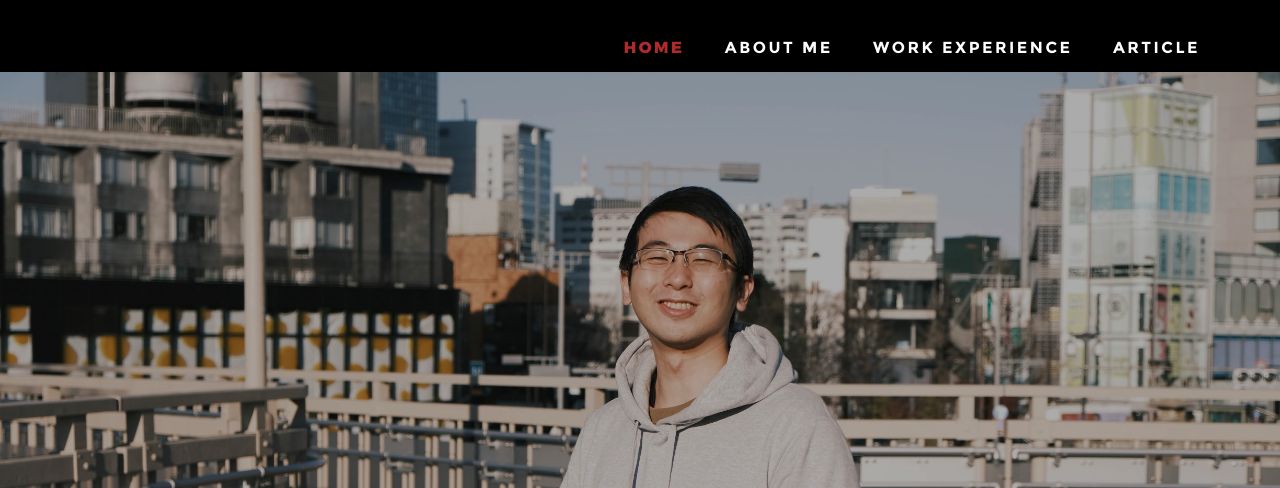
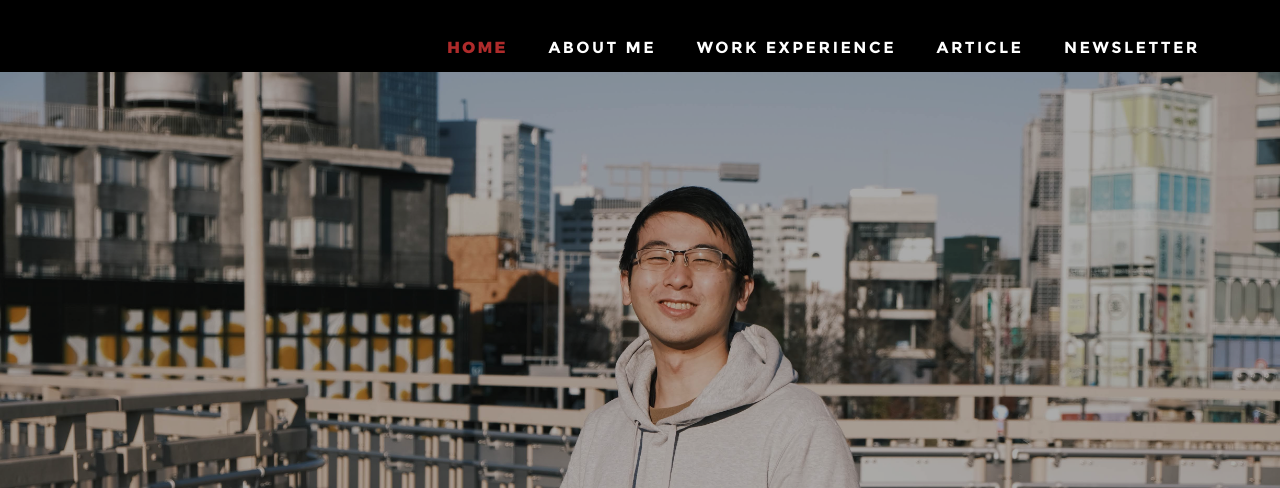
Before and after one commit to Johnny-Kao/johnny-kao.github.io, a plain HTML site: page index.html in a window 1280 px wide. Both pictures are taken after a click on the link "HOME". Shown: the top 488 px of the page. Drawn offline with nearby package versions, Linux system fonts and the light colour scheme; no server answers.

Commit message:
Update:20250627_Newsletter

```diff
--- a/index.html
+++ b/index.html
@@ -8,17 +8,6 @@
 <!--[if (gte IE 9)|!(IE)]>
     <!-->
 <html class="no-js" lang="en">
-  <!--
-
-
-
-
-
-
-
-
-
-      <![endif]-->
   <head>
     <!--- basic page needs
     ================================================== -->
@@ -113,6 +102,9 @@
           </li>
           <li>
             <a href="#article" class="nav-link">Article</a>
+          </li>
+          <li>
+            <a href="https://johnnykao.substack.com/about" class="nav-link" target="_blank" rel="noopener noreferrer">Newsletter</a>
           </li>
         </ul>
       </nav>
--- a/js/main.js
+++ b/js/main.js
@@ -433,10 +433,12 @@
 
     // 平滑滚动功能
     document.querySelectorAll('.nav-link').forEach(link => {
-        link.addEventListener('click', function(e) {
+        link.addEventListener('click', function (e) {
+            const targetId = this.getAttribute('href');
+
+            // 僅處理以 # 開頭的 href，也就是頁內錨點
+            if (targetId.startsWith('#')) {
                 e.preventDefault();
-
-            const targetId = this.getAttribute('href');
                 const targetSection = document.querySelector(targetId);
 
                 if (targetSection) {
@@ -451,6 +453,8 @@
                     });
                     this.classList.add('active');
                 }
+            }
+            // 否則為外部連結，讓瀏覽器預設行為執行即可（如新分頁打開）
         });
     });
 
```
Lines whose indentation alone changed are shown as unchanged.
